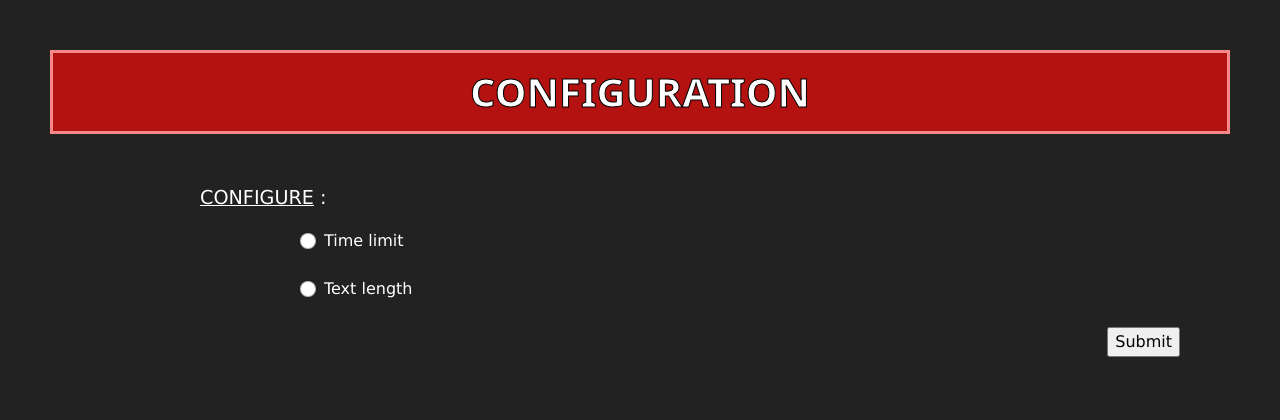
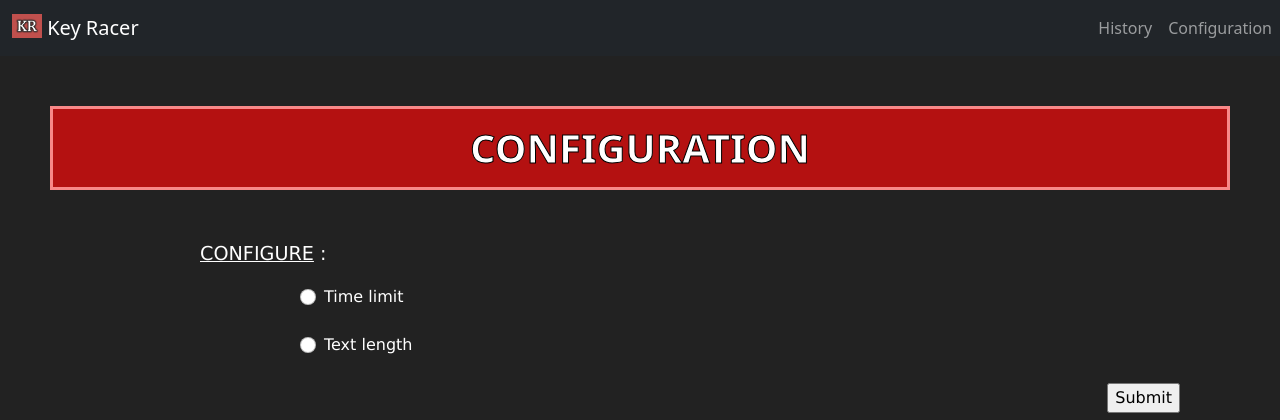
Before and after one commit to niako123/typing-test, a Flask app: page / in a window 1280 px wide. Shown: the top 420 px of the page. Run offline with Flask 2, Linux system fonts and the light colour scheme.

Commit message:
Redirection to history

```diff
--- a/app.py
+++ b/app.py
@@ -1,11 +1,11 @@
-from flask import Flask, request, redirect, render_template, session, url_for, flash, g
+from flask import Flask, request, redirect, render_template, session, url_for, flash, g, jsonify
 from werkzeug.security import check_password_hash, generate_password_hash
 from tempfile import mkdtemp
 from random import randrange
 import sqlite3
 from random import shuffle
 import numpy as np
-
+import json
 app = Flask(__name__)
 
 # Configurations
@@ -72,3 +72,36 @@ def text():
         con.commit()
         flash("Type to start.")
         return "TODO"
+
+@app.route("/result", methods=["POST", "GET"])
+def result():
+    """ Show run history """
+
+    if request.method == "POST":
+        data = json.loads(request.data)
+        min = data['min']
+        sec = data['sec']
+        speed = data['speed']
+        configuration = data['configuration']
+
+        with sqlite3.connect('typer.db') as con:
+            cur = con.cursor()
+            if not 'user_id' in session:
+                if configuration == "text":
+                    cur.execute('INSERT INTO runs (user, configuration, minutes, seconds, speed) VALUES  (?, ?, ?, ?, ?)', ("guest", "text length", min, sec, speed))
+                else:
+                    cur.execute('INSERT INTO runs (user, configuration, minutes, seconds, speed) VALUES  (?, ?, ?, ?, ?)', ("guest", "time limit", min, sec, speed))
+                con.commit()
+                flash("Latest result saved.")
+                return  jsonify(dict(redirect='/history'))
+            if configuration == "text":
+                cur.execute('INSERT INTO runs (user, configuration, minutes, seconds, speed) VALUES  (?, ?, ?, ?, ?)', (session['user_id'], "text length", min, sec, speed))
+            else:
+                cur.execute('INSERT INTO runs (user, configuration, minutes, seconds, speed) VALUES  (?, ?, ?, ?, ?)', (session['user_id'], "time limit", min, sec, speed))
+            con.commit()
+            flash("Type to start.")
+            return "TODO"
+
+@app.route("/history", methods=["GET"])
+def history():
+    return render_template("history.html")
--- /dev/null
+++ b/templates/history.html
@@ -0,0 +1 @@
+<p>TODO</p>
--- a/templates/keyboard.html
+++ b/templates/keyboard.html
@@ -30,7 +30,7 @@
             </p>
             {% endif %}
             <div class="badge bg-primary text-wrap" style="width: 6rem; background-color:grey;">
-                Speed : <span id="speed"></span>
+                Speed : <span id="speed">0</span> wpm
             </div>
         </div>
     </div>
--- a/templates/layout.html
+++ b/templates/layout.html
@@ -9,6 +9,7 @@
     <link crossorigin="anonymous" href="https://cdn.jsdelivr.net/npm/bootstrap@5.1.3/dist/css/bootstrap.min.css" integrity="sha384-1BmE4kWBq78iYhFldvKuhfTAU6auU8tT94WrHftjDbrCEXSU1oBoqyl2QvZ6jIW3" rel="stylesheet">
     <script crossorigin="anonymous" src="https://cdn.jsdelivr.net/npm/bootstrap@5.1.3/dist/js/bootstrap.bundle.min.js" integrity="sha384-ka7Sk0Gln4gmtz2MlQnikT1wXgYsOg+OMhuP+IlRH9sENBO0LRn5q+8nbTov4+1p"></script>
     <link rel="stylesheet" href="/static/styles.css">
+    <script src="https://ajax.googleapis.com/ajax/libs/jquery/3.5.1/jquery.min.js"></script>
     {% block script %}{% endblock %}
 
     <!-- Logo made by me in Word -->
@@ -18,6 +19,23 @@
     <title>Key Racer: {% block title %}{% endblock %}</title>
 </head>
 <body style="background-color:rgb(18,18,18,.93); color:white;">
+    <nav class="navbar navbar-expand-lg navbar-dark bg-dark">
+        <div class="container-fluid">
+            <a class="navbar-brand" href="/">
+                <img src="/static/logo1.PNG" alt="" width="30" height="24" class="d-inline-block align-text-top">
+                Key Racer
+            </a>
+            <button class="navbar-toggler" type="button" data-bs-toggle="collapse" data-bs-target="#navbarNav" aria-controls="navbarNav" aria-expanded="false" aria-label="Toggle navigation">
+                <span class="navbar-toggler-icon"></span>
+            </button>
+        </div>
+        <div class="collapse navbar-collapse" id="navbarNav">
+            <div class="navbar-nav">
+                    <a class="nav-link" aria-current="page" href="/hystory">History</a>
+                    <a class="nav-link" aria-current="page" href="/">Configuration</a>
+            </div>
+        </div>
+    </nav>
     {% with messages = get_flashed_messages() %}
         {% if messages %}
             <div class="alert alert-dark alert-dismissible fade show" role="alert">
```
Also changed, not shown: static/myscript2.js (+31 -7 lines), static/myscripts.js (+29 -4 lines), templates/keyboard_2.html (+8 -5 lines), typer.db.
